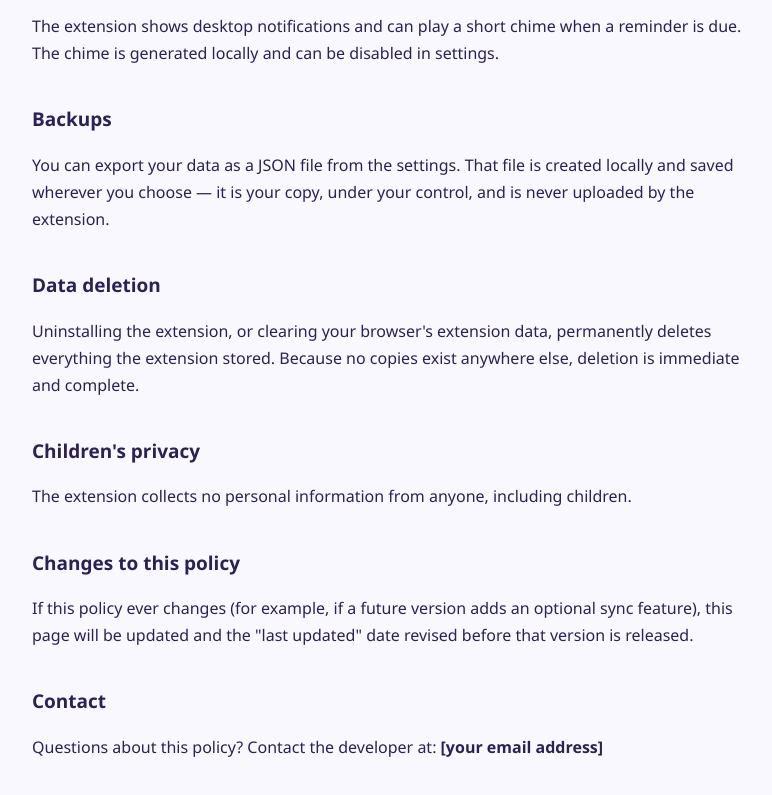
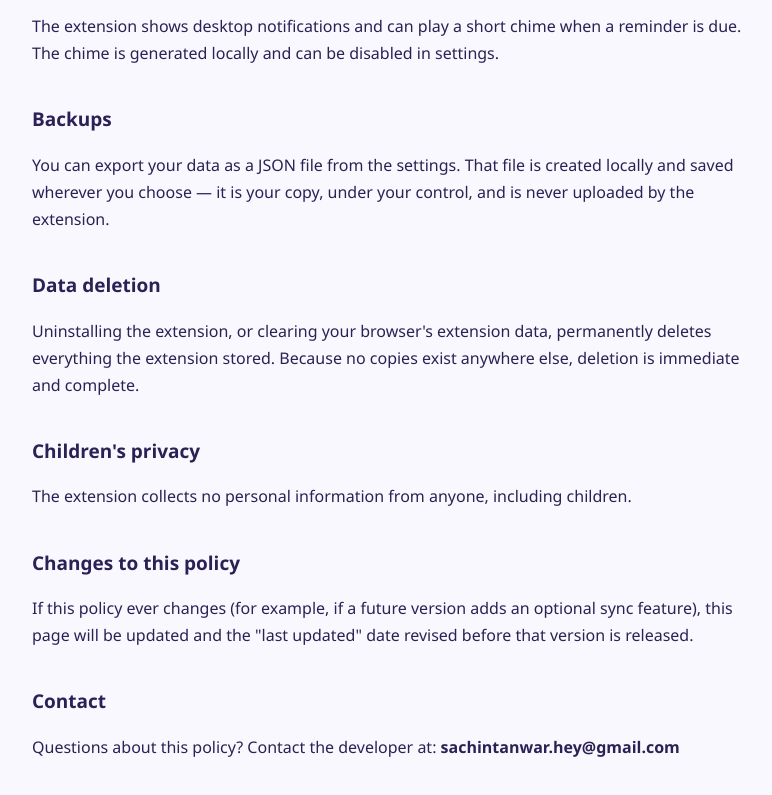
Before and after one commit to sachintanwarhey-arch/cactus_reminder_policy, a plain HTML site: page index.html in a window 1280 px wide. Shown: the part 1323-2118 px from the top of the page, without its empty margins (248-1020 px from the left). Drawn offline with Linux system fonts and the light colour scheme.

Commit message:
Update index.html

```diff
--- a/index.html
+++ b/index.html
@@ -60,7 +60,7 @@
 <p>If this policy ever changes (for example, if a future version adds an optional sync feature), this page will be updated and the "last updated" date revised before that version is released.</p>
 
 <h2>Contact</h2>
-<p>Questions about this policy? Contact the  developer at: <strong>[your email address]</strong></p>
+<p>Questions about this policy? Contact the  developer at: <strong>sachintanwar.hey@gmail.com</strong></p>
 
 </body>
 </html>
```
